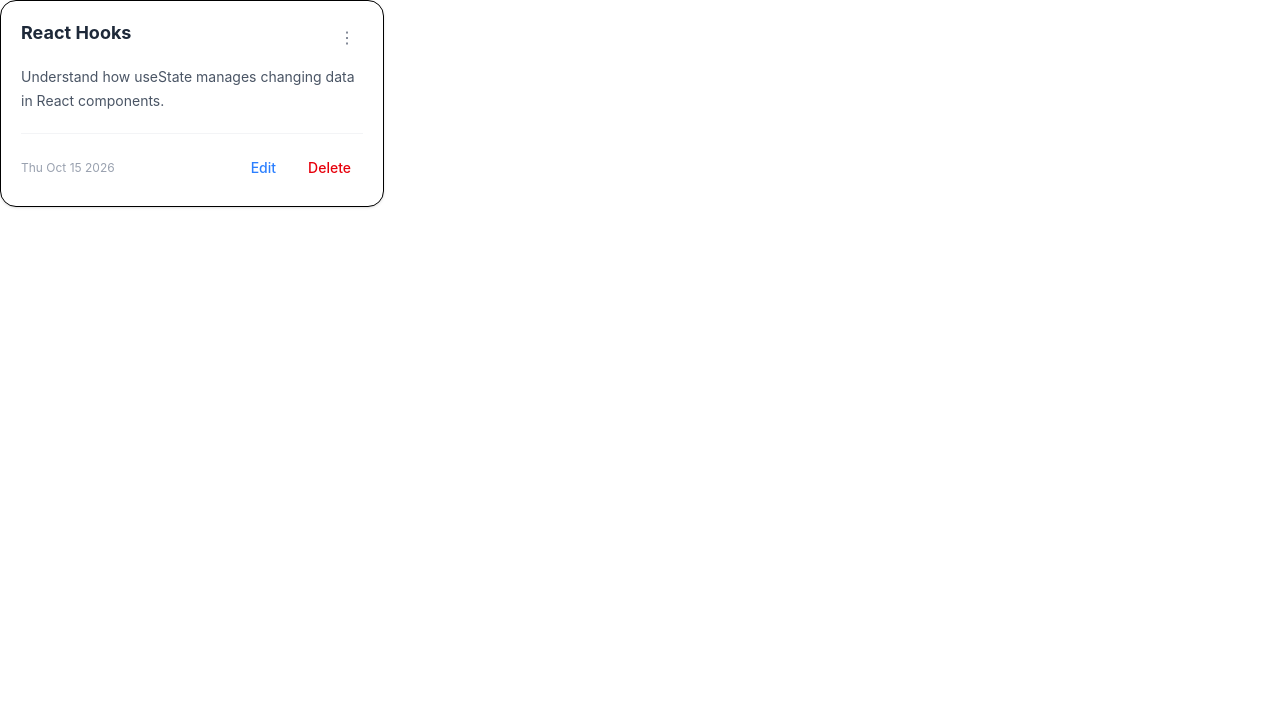
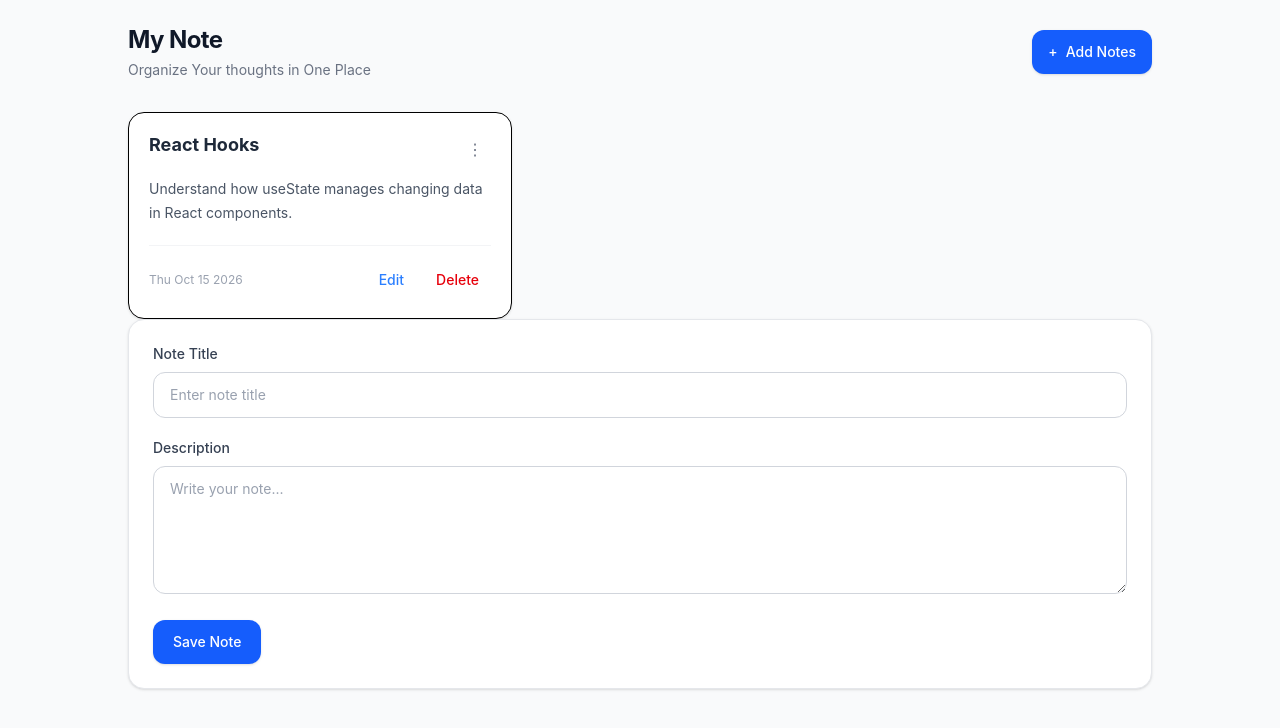
Before and after one commit to aryanoffical17-dev/Notes_App, a React (Vite) app in the folder NotesApp/: page / in a window 1280 px wide. Shown: the top 728 px of the page. Built offline with nearby package versions, Linux system fonts and the light colour scheme.

Commit message:
feat: implement NoteForm and enhance PageHeader; update App to include new components

```diff
--- a/NotesApp/src/App.jsx
+++ b/NotesApp/src/App.jsx
@@ -1,10 +1,18 @@
 import React from 'react'
 import NoteCard from './components/NoteCard'
+import PageHeader from './components/PageHeader'
+import NoteForm from './components/NoteForm'
 
 function App() {
   return (
-    <div className=''>
+    <div className='min-h-screen bg-gray-50 p-6'>
+
+      <div className='mx-auto max-w-5xl'>
+      <PageHeader/>
       <NoteCard/>
+      <NoteForm/>
+      </div>
+
     </div>
   )
 }
--- /dev/null
+++ b/NotesApp/src/components/NoteForm.jsx
@@ -0,0 +1,71 @@
+import React, { useState } from 'react'
+
+function NoteForm() {
+    const[title , setTitle] = useState("")
+    const[description,setDescription] = useState("")
+
+    const handdleSubmit = (e) => {
+        e.preventDefault()
+        console.log(title,description   )
+    }
+
+  return (
+
+    <form className='flex flex-col gap-5 rounded-2xl border border-gray-200 bg-white p-6 shadow-sm   ' onSubmit={handdleSubmit} >
+
+      <div>
+
+        <label
+          className='mb-2 block text-sm font-medium text-gray-700'
+          htmlFor="title"
+        >
+          Note Title
+        </label>
+
+        <input
+
+          className='w-full rounded-xl border border-gray-300 px-4 py-3 text-sm outline-none transition-colors placeholder:text-gray-400 focus:border-blue-500 focus:ring-2 focus:ring-blue-100'
+          id='title'
+          name='title'
+          type="text"
+          placeholder='Enter note title'
+          value={title}
+          onChange={(e)=>{
+            setTitle(e.target.value)
+          }}
+        />
+      </div>
+
+      <div>
+        <label
+          className='mb-2 block text-sm font-medium text-gray-700'
+          htmlFor="description"
+        >
+          Description
+        </label>
+
+        <textarea
+
+          className='min-h-32 w-full resize-y rounded-xl border border-gray-300 px-4 py-3 text-sm outline-none transition-colors placeholder:text-gray-400 focus:border-blue-500 focus:ring-2 focus:ring-blue-100'
+          id="description"
+          name="description"
+          placeholder="Write your note..."
+          value={description}
+          onChange={(e)=>{
+            setDescription(e.target.value)
+          }}
+        />
+      </div>
+
+      <button
+        className='self-start rounded-xl bg-blue-600 px-5 py-3 text-sm font-medium text-white shadow-sm transition-colors hover:bg-blue-700 focus-visible:outline-none focus-visible:ring-2 focus-visible:ring-blue-500 focus-visible:ring-offset-2 cursor-pointer'
+        type='submit'
+
+      >
+        Save Note
+      </button>
+    </form>
+  )
+}
+
+export default NoteForm
--- a/NotesApp/src/components/PageHeader.jsx
+++ b/NotesApp/src/components/PageHeader.jsx
@@ -2,8 +2,26 @@ import React from 'react'
 
 function PageHeader() {
   return (
-    <div>PageHeader</div>
-  )
+    <div className='flex items-center justify-between gap-4 mb-8'>
+
+    <div >
+      <h1 className='text-2xl font-bold tracking-tight text-gray-900'>My Note</h1>
+      <p className='mt-1 text-sm text-gray-500'>Organize Your thoughts in One Place</p>
+    </div>
+
+      <button className='inline-flex items-center rounded-xl bg-blue-600 px-4 py-3 text-sm transition-colors text-white font-medium shadow-sm hover:bg-blue-700 cursor-pointer gap-2'>
+
+        <span className=''>+</span>
+        Add Notes
+
+      </button>
+
+
+
+
+    </div>
+
+  );
 }
 
 export default PageHeader
```
